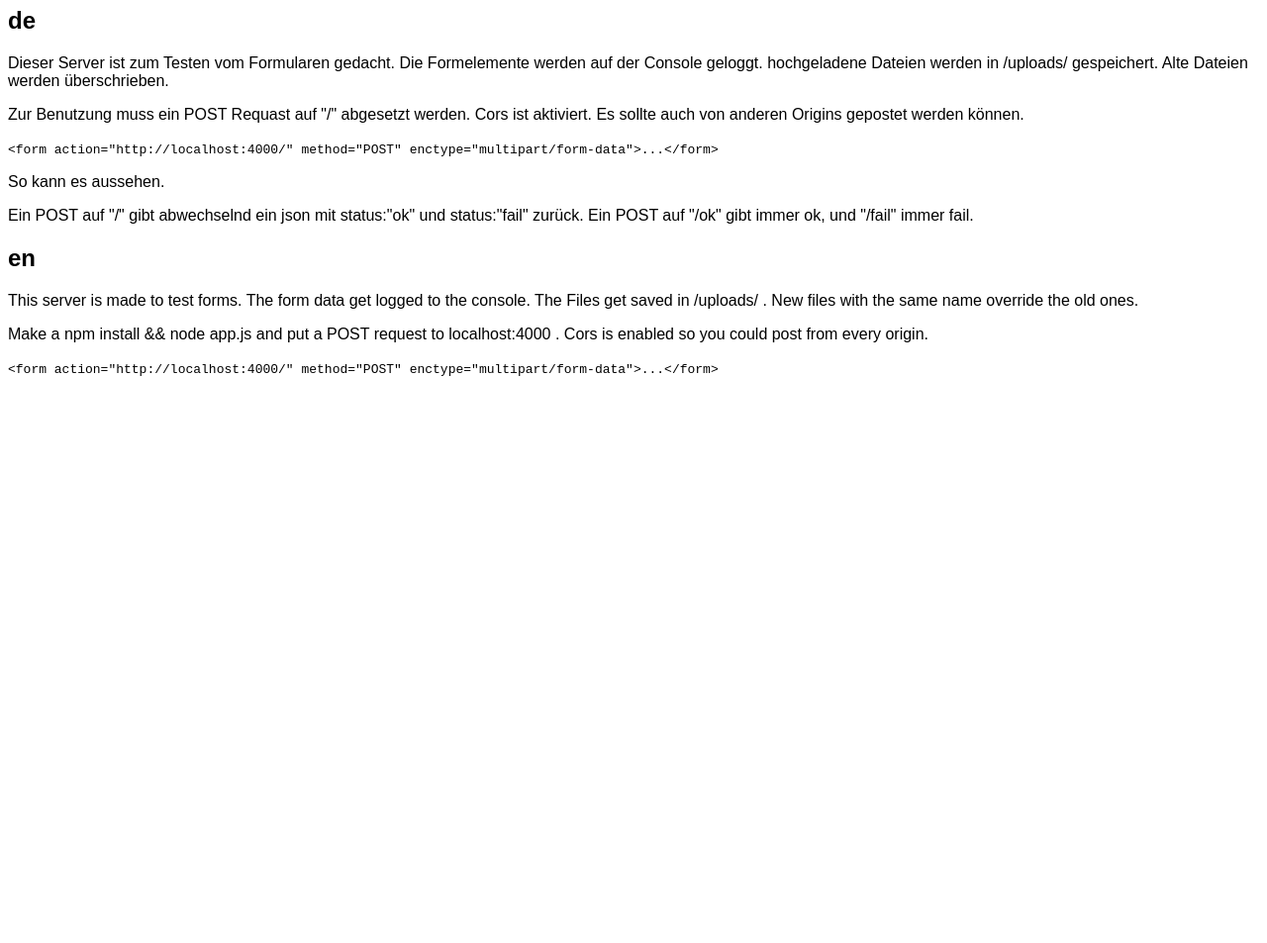
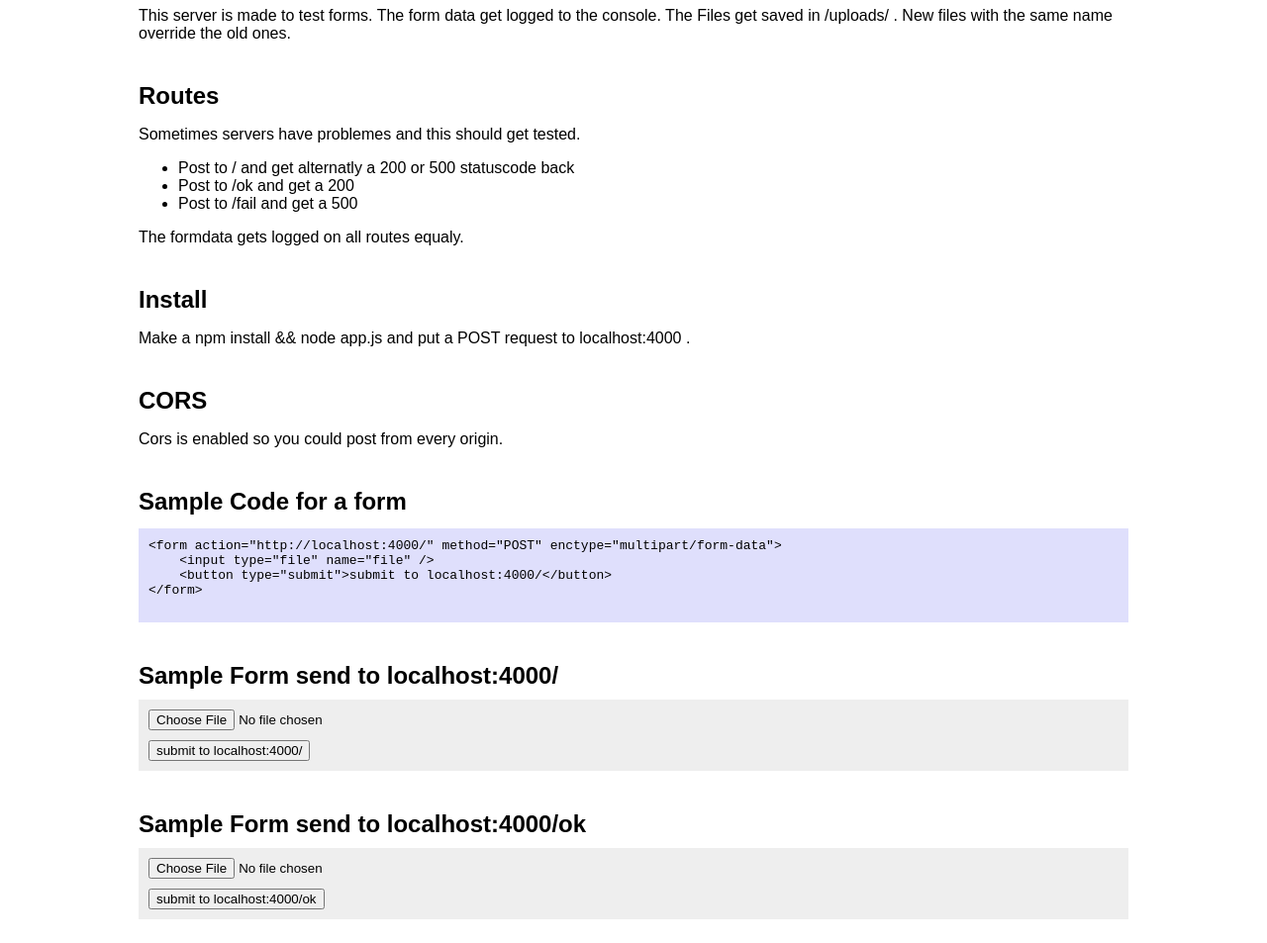
Before and after one commit to queoGmbH/form-test-server, a website: page public/index.html in a window 1280 px wide. Shown: the part 73-1026 px from the top of the page at 99% size. Before the commit the page ends 800 px from the top, so only its background shows below. Drawn offline with Linux system fonts and the light colour scheme.

Commit message:
updated the docu

```diff
--- a/public/index.html
+++ b/public/index.html
@@ -5,24 +5,83 @@
     <style>
         body {
             font-family: sans-serif;
+            max-width: 1000px;
+            margin: auto;
+        }
+
+        h2 {
+            margin: 40px 0 10px;
+        }
+
+        form,
+        pre {
+            padding: 10px;
+            background: #eee;
+        }
+
+        pre {
+            background: rgb(223, 223, 252);
+        }
+
+        input {
+            margin-bottom: 10px;
         }
     </style>
-    <h1>Form Testserver</h1>
-    <h2>de</h2>
-    <p>Dieser Server ist zum Testen vom Formularen gedacht. Die Formelemente werden auf der Console geloggt. hochgeladene Dateien werden in /uploads/ gespeichert.
-    Alte Dateien werden überschrieben.
+
+    <h1>Form Test Server</h1>
+    <p>
+        This server is made to test forms. The form data get logged to the console. The Files get saved in /uploads/ .
+        New files with the same name override the old ones.
     </p>
-    <p>Zur Benutzung muss ein POST Requast auf "/" abgesetzt werden. Cors ist aktiviert. Es sollte auch von anderen Origins gepostet werden können.</p>
-    <code>&lt;form action="http://localhost:4000/" method="POST" enctype="multipart/form-data"&gt;...&lt;/form&gt;</code>
-    <p>So kann es aussehen.</p>
-    <p>Ein POST auf "/" gibt abwechselnd ein json mit status:"ok" und status:"fail" zurück. Ein POST auf "/ok" gibt immer ok, und "/fail" immer fail.
-    <h2>en</h2>
+
+    <h2>Routes</h2>
     <p>
-    This server is made to test forms. The form data get logged to the console. The Files get saved in /uploads/ . New files with the same name override the old ones.
+        Sometimes servers have problemes and this should get tested.
     </p>
+    <ul>
+        <li>Post to / and get alternatly a 200 or 500 statuscode back</li>
+        <li>Post to /ok and get a 200</li>
+        <li>Post to /fail and get a 500</li>
+    </ul>
+    <p>The formdata gets logged on all routes equaly.</p>
+
+    <h2>Install</h2>
     <p>
-    Make a npm install && node app.js and put a POST request to localhost:4000 . Cors is enabled so you could post from every origin.
+        Make a npm install && node app.js and put a POST request to localhost:4000 .
     </p>
-    <code>&lt;form action="http://localhost:4000/" method="POST" enctype="multipart/form-data"&gt;...&lt;/form&gt;</code>
+
+    <h2>CORS</h2>
+    <p>Cors is enabled so you could post from every origin.</p>
+
+    <h2>Sample Code for a form</h2>
+    <code>
+        <pre>
+&lt;form action="http://localhost:4000/" method="POST" enctype="multipart/form-data"&gt;
+    &lt;input type="file" name="file" /&gt;
+    &lt;button type="submit"&gt;submit to localhost:4000/&lt;/button&gt;
+&lt;/form&gt;
+        </pre>
+    </code>
+
+    <h2>Sample Form send to localhost:4000/</h2>
+    <form action="http://localhost:4000/" method="POST" enctype="multipart/form-data">
+
+        <input type="file" name="file" /><br>
+        <button type="submit">submit to localhost:4000/</button>
+    </form>
+
+    <h2>Sample Form send to localhost:4000/ok</h2>
+    <form action="http://localhost:4000/ok" method="POST" enctype="multipart/form-data">
+
+        <input type="file" name="file" /><br>
+        <button type="submit">submit to localhost:4000/ok</button>
+    </form>
+
+    <h2>Sample Form send to localhost:4000/fail</h2>
+    <form action="http://localhost:4000/fail" method="POST" enctype="multipart/form-data">
+
+        <input type="file" name="file" /><br>
+        <button type="submit">submit to localhost:4000/fail</button>
+    </form>
 
 </html>
```
Also changed, not shown: README.md.
